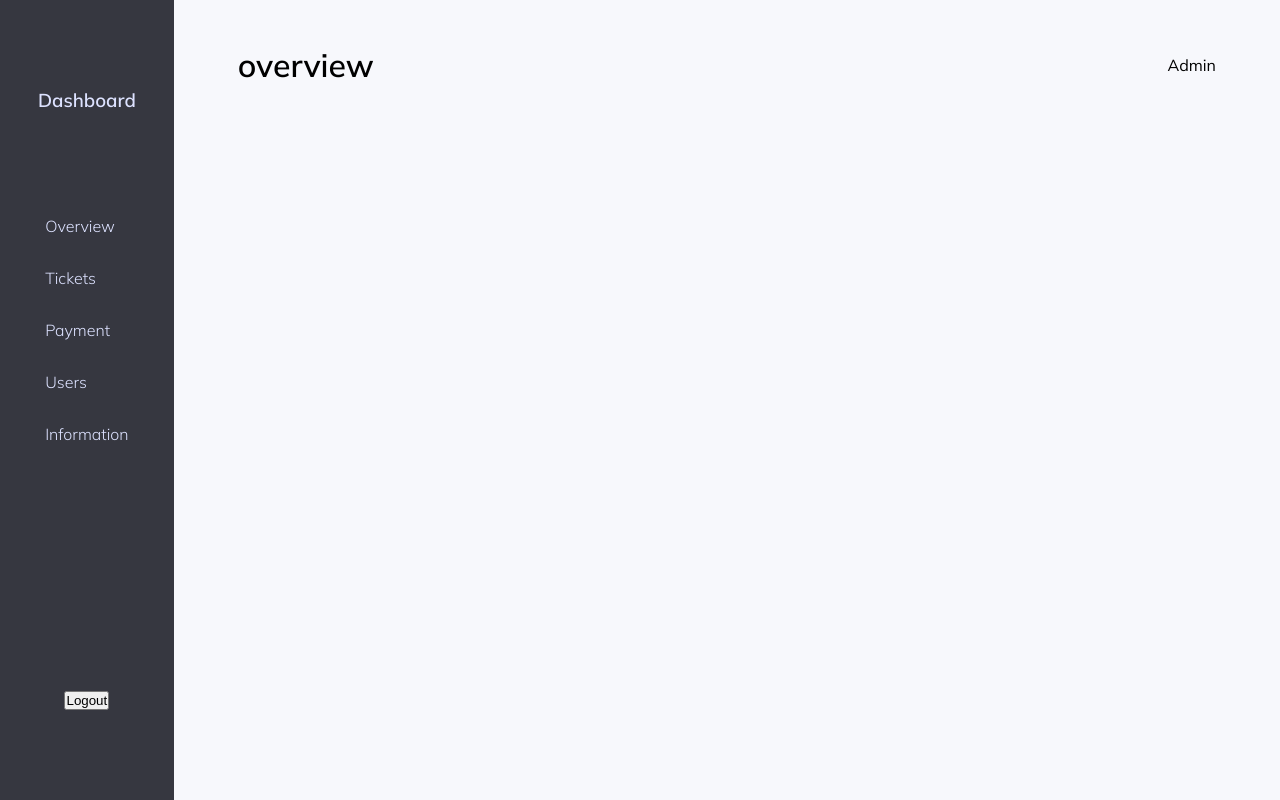
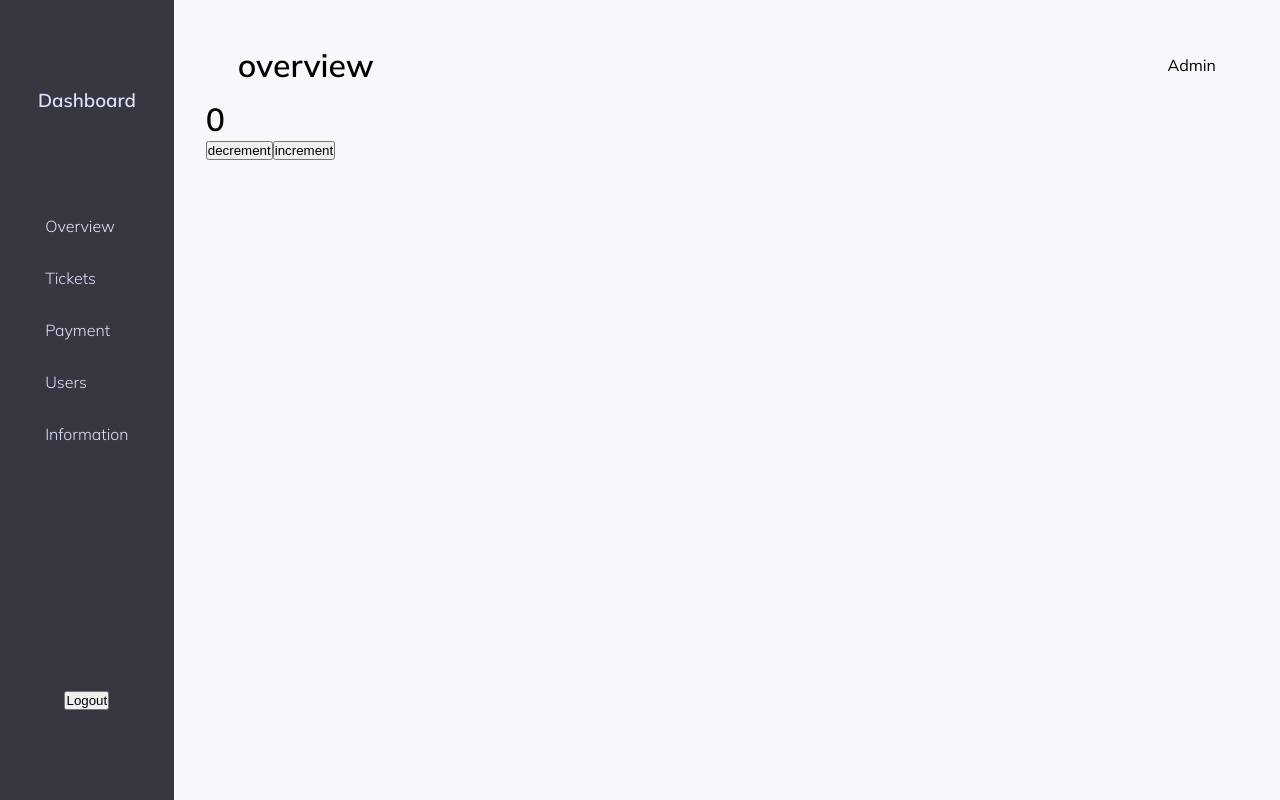
Before and after one commit to Rafly-Ananda/dashboard-admin-hiker-summit, a React (Vite) app: page /overview in a window 1280 px wide. Built offline with nearby package versions, Linux system fonts and the light colour scheme.

Commit message:
add redux structure to the project

```diff
--- a/package.json
+++ b/package.json
@@ -12,12 +12,14 @@
     "axios": "^0.26.1",
     "react": "^17.0.2",
     "react-dom": "^17.0.2",
+    "react-redux": "^7.2.8",
     "react-router-dom": "^6.2.2"
   },
   "devDependencies": {
     "@types/react": "^17.0.33",
     "@types/react-dom": "^17.0.10",
     "@vitejs/plugin-react": "^1.0.7",
+    "sass": "^1.50.0",
     "typescript": "^4.5.4",
     "vite": "^2.8.0"
   }
--- a/src/App.tsx
+++ b/src/App.tsx
@@ -8,9 +8,6 @@ import Users from "./pages/Users";
 import Information from "./pages/Information";
 import TitleBar from "./components/ActionBar/TitleBar";
 import Authentication from "./pages/Authentication";
-
-// ! testing
-import axios from "axios";
 
 function App() {
   return (
--- a/src/main.tsx
+++ b/src/main.tsx
@@ -3,11 +3,15 @@ import ReactDOM from "react-dom";
 import "./scss/index.scss";
 import App from "./App";
 import { BrowserRouter } from "react-router-dom";
+import { store } from "./redux/store";
+import { Provider } from "react-redux";
 
 ReactDOM.render(
   <React.StrictMode>
     <BrowserRouter>
-      <App />
+      <Provider store={store}>
+        <App />
+      </Provider>
     </BrowserRouter>
   </React.StrictMode>,
   document.getElementById("root")
--- a/src/pages/Overview.tsx
+++ b/src/pages/Overview.tsx
@@ -1,5 +1,18 @@
-const Overview = () => {
-  return <div></div>;
+import { FC } from "react";
+import { useAppSelector, useAppDispatch } from "../redux/hooks";
+import { increment, decrement } from "../redux/slice/counterSlice";
+
+const Overview: FC = () => {
+  const count = useAppSelector((state) => state.counter.value);
+  const dispatch = useAppDispatch();
+  console.log("rerender");
+  return (
+    <div>
+      <h1>{count}</h1>
+      <button onClick={() => dispatch(decrement())}>decrement</button>
+      <button onClick={() => dispatch(increment())}>increment</button>
+    </div>
+  );
 };
 
 export default Overview;
--- a/src/pages/Users.tsx
+++ b/src/pages/Users.tsx
@@ -2,7 +2,6 @@ import { FC, useEffect, useState } from "react";
 import axios from "axios";
 import styles from "./scss/users.module.scss";
 import { User } from "../interfaces";
-import { BASE_URL } from "../config";
 import { Navigate, Route, Routes } from "react-router-dom";
 import UserDetails from "../components/User/UserDetails";
 import UserTable from "../components/User/UserTable";
--- /dev/null
+++ b/src/redux/hooks.ts
@@ -0,0 +1,6 @@
+import { TypedUseSelectorHook, useDispatch, useSelector } from "react-redux";
+import type { RootState, AppDispatch } from "./store";
+
+// Use throughout your app instead of plain `useDispatch` and `useSelector`
+export const useAppDispatch = () => useDispatch<AppDispatch>();
+export const useAppSelector: TypedUseSelectorHook<RootState> = useSelector;
--- /dev/null
+++ b/src/redux/slice/counterSlice.ts
@@ -0,0 +1,37 @@
+import { createSlice, PayloadAction } from "@reduxjs/toolkit";
+import type { RootState } from "../store";
+
+// Define a type for the slice state
+interface CounterState {
+  value: number;
+}
+
+// Define the initial state using that type
+const initialState: CounterState = {
+  value: 0,
+};
+
+export const counterSlice = createSlice({
+  name: "counter",
+  // `createSlice` will infer the state type from the `initialState` argument
+  initialState,
+  reducers: {
+    increment: (state) => {
+      state.value += 1;
+    },
+    decrement: (state) => {
+      state.value -= 1;
+    },
+    // Use the PayloadAction type to declare the contents of `action.payload`
+    incrementByAmount: (state, action: PayloadAction<number>) => {
+      state.value += action.payload;
+    },
+  },
+});
+
+export const { increment, decrement, incrementByAmount } = counterSlice.actions;
+
+// Other code such as selectors can use the imported `RootState` type
+export const selectCount = (state: RootState) => state.counter.value;
+
+export default counterSlice.reducer;
--- /dev/null
+++ b/src/redux/store.ts
@@ -0,0 +1,19 @@
+import { configureStore, ThunkAction, Action } from "@reduxjs/toolkit";
+import counterReducer from "./slice/counterSlice";
+
+export const store = configureStore({
+  reducer: {
+    counter: counterReducer,
+  },
+});
+
+// Infer the `RootState` and `AppDispatch` types from the store itself
+export type RootState = ReturnType<typeof store.getState>;
+// Inferred type: {posts: PostsState, comments: CommentsState, users: UsersState}
+export type AppDispatch = typeof store.dispatch;
+export type AppThunk<ReturnType = void> = ThunkAction<
+  ReturnType,
+  RootState,
+  unknown,
+  Action<string>
+>;
```
Also changed, not shown: 1 other file (tests, documents, lock files or other folders).
